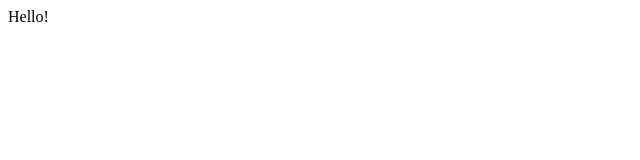
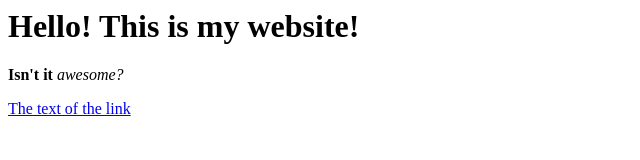
Before and after one commit to mboyas/hello-html, a plain HTML site: page index.html in a window 1280 px wide. Shown: the whole page, without its empty margins (0-640 px from the left). Drawn offline with Linux system fonts and the light colour scheme.

Commit message:
first part

```diff
--- a/index.html
+++ b/index.html
@@ -1 +1,7 @@
-Hello!
+<h1>Hello! This is my website!</h1>
+
+<p><strong>Isn't it</strong> <em>awesome?</em></p>
+
+<p>
+    <a href="https://etsy.com">The text of the link</a>
+</p>
```
